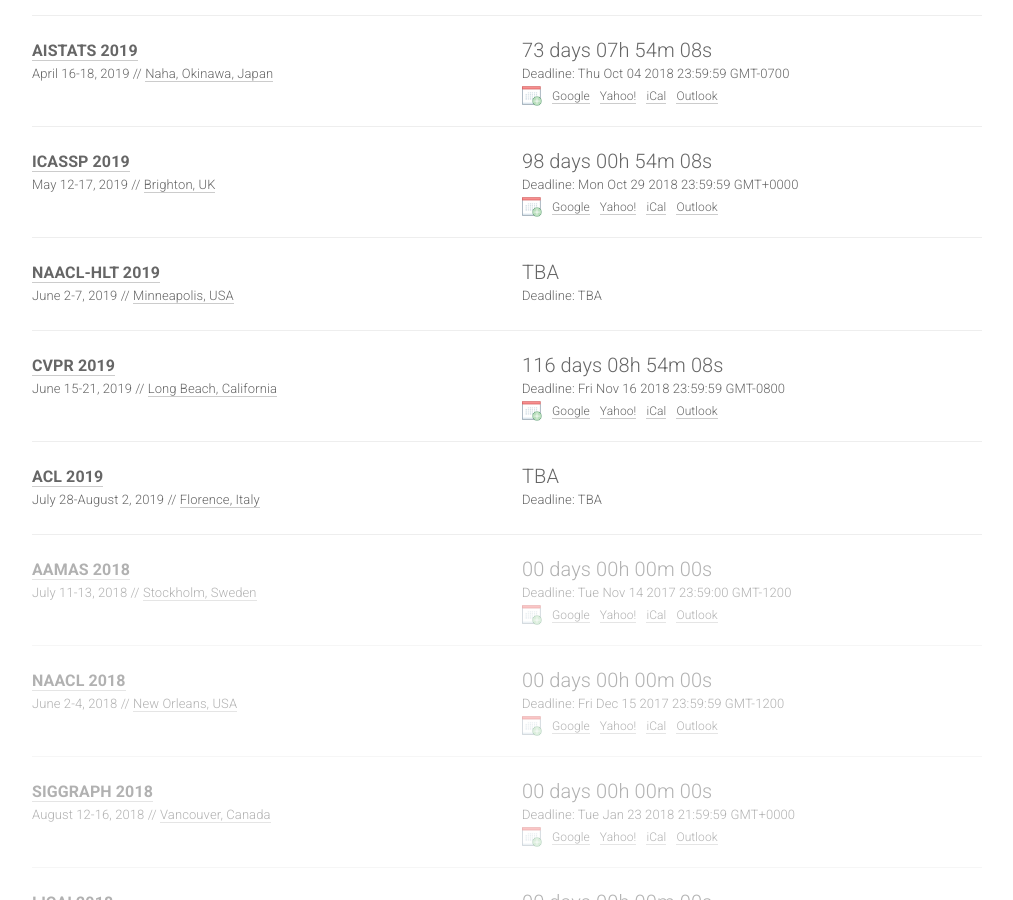
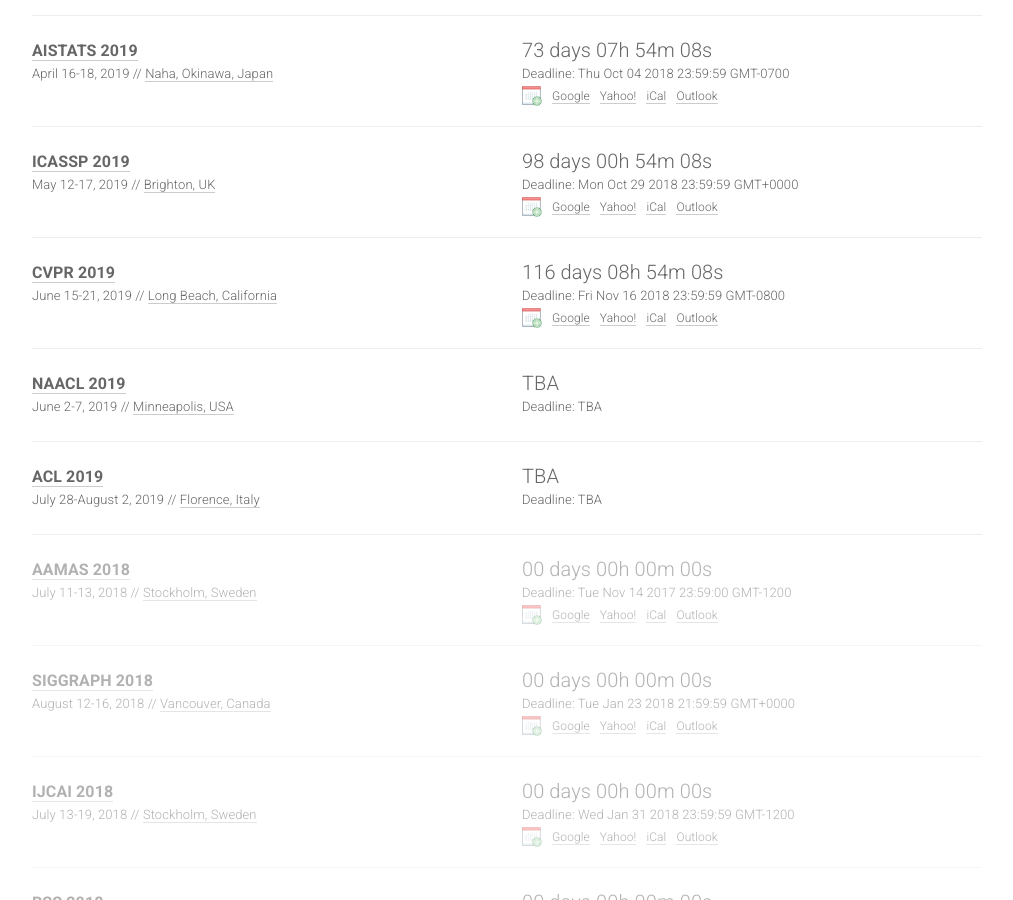
Before and after one commit to paperswithcode/ai-deadlines, a Jekyll site: the page built from index.html, in a window 1280 px wide and 900 px high, scrolled down 520 px. Shown: the whole window, without its empty margins (133-1146 px from the left). Built offline with Jekyll 4.4.1, drawn with Linux system fonts in a browser that asks for light colours; nearby versions of some CDN libraries; comment, search, counter and statistics services are not loaded.

Commit message:
Removes naacl18

```diff
--- a/_data/conferences.yml
+++ b/_data/conferences.yml
@@ -51,16 +51,6 @@
   place: Brighton, UK
   sub: SP
 
-- name: NAACL-HLT
-  year: 2019
-  id: naacl19
-  link: http://naacl2019.org/
-  deadline: TBA
-  timezone: Etc/GMT+12
-  date: June 2-7, 2019
-  place: Minneapolis, USA
-  sub: NLP
-
 - name: CVPR
   year: 2019
   id: cvpr19
@@ -70,6 +60,16 @@
   date: June 15-21, 2019
   place: Long Beach, California
   sub: CV
+
+- name: NAACL
+  year: 2019
+  id: naacl19
+  link: http://naacl2019.org/
+  deadline: TBA
+  timezone: Etc/GMT+12
+  date: June 2-7, 2019
+  place: Minneapolis, USA
+  sub: NLP
 
 - name: ACL
   year: 2019
@@ -90,16 +90,6 @@
   date: July 11-13, 2018
   place: Stockholm, Sweden
   sub: ML
-
-- name: NAACL
-  year: 2018
-  id: naacl18
-  link: http://naacl2018.org/
-  deadline: "2017-12-15 23:59:59"
-  timezone: Etc/GMT+12
-  date: June 2-4, 2018
-  place: New Orleans, USA
-  sub: NLP
 
 - name: SIGGRAPH
   year: 2018
```
